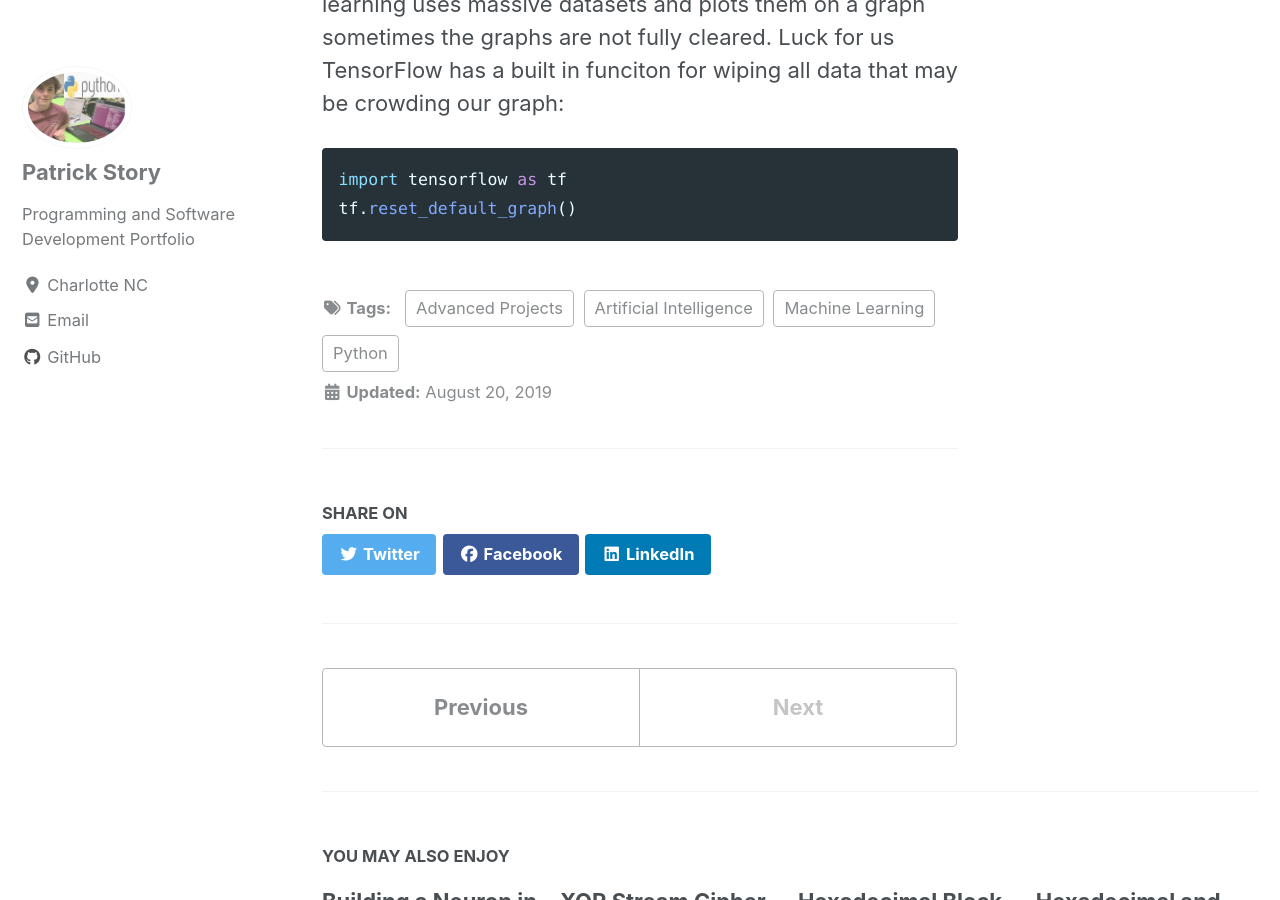
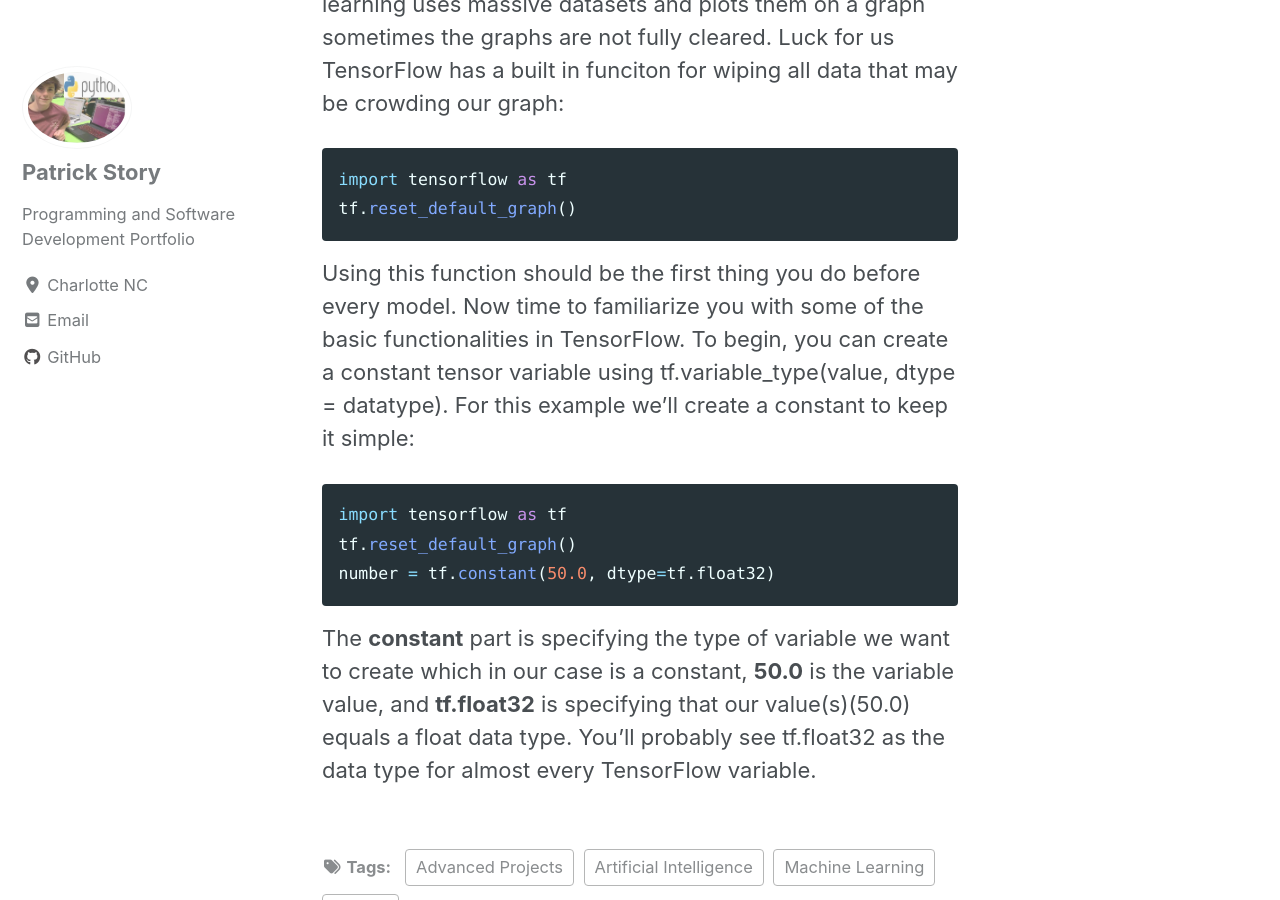
Before and after one commit to Patchyst/Patchyst.github.io, a Jekyll site: the page built from _posts/2019-08-20-tensorflow.md, in a window 1280 px wide and 900 px high, scrolled down 1846 px. Built offline with Jekyll 4.4.1, drawn with Linux system fonts in a browser that asks for light colours; cached includes are drawn as plain includes; nearby versions of some CDN libraries.

Commit message:
updating Tensor Flow project

````diff
--- a/_posts/2019-08-20-tensorflow.md
+++ b/_posts/2019-08-20-tensorflow.md
@@ -19,3 +19,10 @@ Unlike many other machine learning modules, TensorFlow can do everything that mo
 import tensorflow as tf
 tf.reset_default_graph()
 ```
+Using this function should be the first thing you do before every model. Now time to familiarize you with some of the basic functionalities in TensorFlow. To begin, you can create a constant tensor variable using tf.variable_type(value, dtype = datatype). For this example we'll create a constant to keep it simple:
+```python
+import tensorflow as tf
+tf.reset_default_graph()
+number = tf.constant(50.0, dtype=tf.float32)
+```
+The **constant** part is specifying the type of variable we want to create which in our case is a constant, **50.0** is the variable value, and **tf.float32** is specifying that our value(s)(50.0) equals a float data type. You'll probably see tf.float32 as the data type for almost every TensorFlow variable.
````
